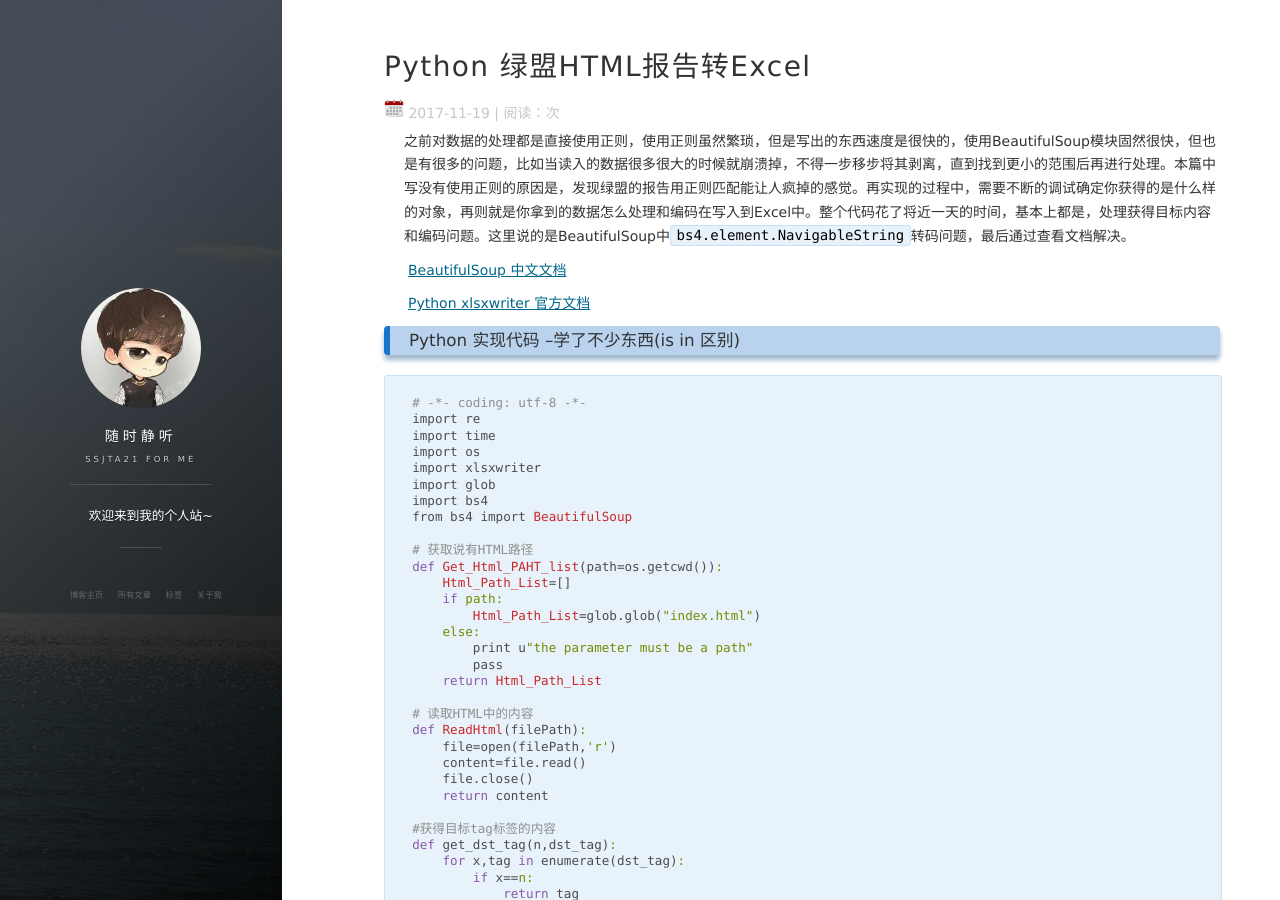
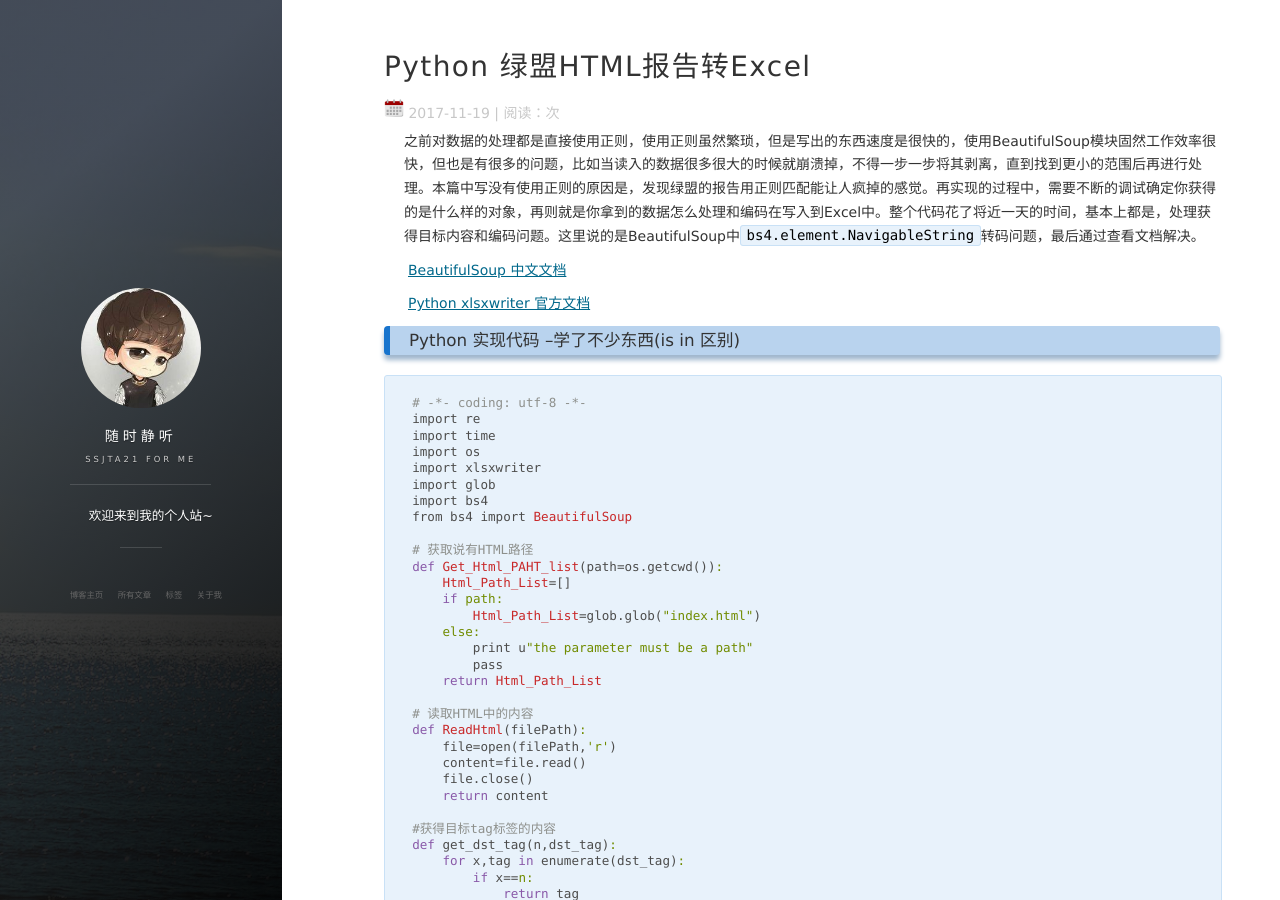
Before and after one commit to ssjt21/ssjt21.github.io, a Jekyll site: the page built from _posts/2017-11-19-Pyton_NSFOCUS_To_Excel.md, in a window 1280 px wide and 900 px high. Built offline with Jekyll 4.4.1, drawn with Linux system fonts in a browser that asks for light colours; nearby versions of some CDN libraries; comment, search, counter and statistics services are not loaded; some of the changed text lies outside the part shown.

Commit message:
nsfocus_to_excel

```diff
--- a/_posts/2017-11-19-Pyton_NSFOCUS_To_Excel.md
+++ b/_posts/2017-11-19-Pyton_NSFOCUS_To_Excel.md
@@ -6,7 +6,7 @@ description: "山东中移在线需要对绿盟的报告进行处理成指定的
 tag: Python
 ---
 
-之前对数据的处理都是直接使用正则，使用正则虽然繁琐，但是写出的东西速度是很快的，使用BeautifulSoup模块固然很快，但也是有很多的问题，比如当读入的数据很多很大的时候就崩溃掉，不得一步移步将其剥离，直到找到更小的范围后再进行处理。本篇中写没有使用正则的原因是，发现绿盟的报告用正则匹配能让人疯掉的感觉。再实现的过程中，需要不断的调试确定你获得的是什么样的对象，再则就是你拿到的数据怎么处理和编码在写入到Excel中。整个代码花了将近一天的时间，基本上都是，处理获得目标内容和编码问题。这里说的是BeautifulSoup中`bs4.element.NavigableString`转码问题，最后通过查看文档解决。
+之前对数据的处理都是直接使用正则，使用正则虽然繁琐，但是写出的东西速度是很快的，使用BeautifulSoup模块固然工作效率很快，但也是有很多的问题，比如当读入的数据很多很大的时候就崩溃掉，不得一步一步将其剥离，直到找到更小的范围后再进行处理。本篇中写没有使用正则的原因是，发现绿盟的报告用正则匹配能让人疯掉的感觉。再实现的过程中，需要不断的调试确定你获得的是什么样的对象，再则就是你拿到的数据怎么处理和编码在写入到Excel中。整个代码花了将近一天的时间，基本上都是，处理获得目标内容和编码问题。这里说的是BeautifulSoup中`bs4.element.NavigableString`转码问题，最后通过查看文档解决。
 
 [BeautifulSoup 中文文档](https://www.crummy.com/software/BeautifulSoup/bs4/doc/index.zh.html)
 
```
Also changed, not shown: other parts of _posts/2017-11-19-Pyton_NSFOCUS_To_Excel.md (+1 -1 lines).
